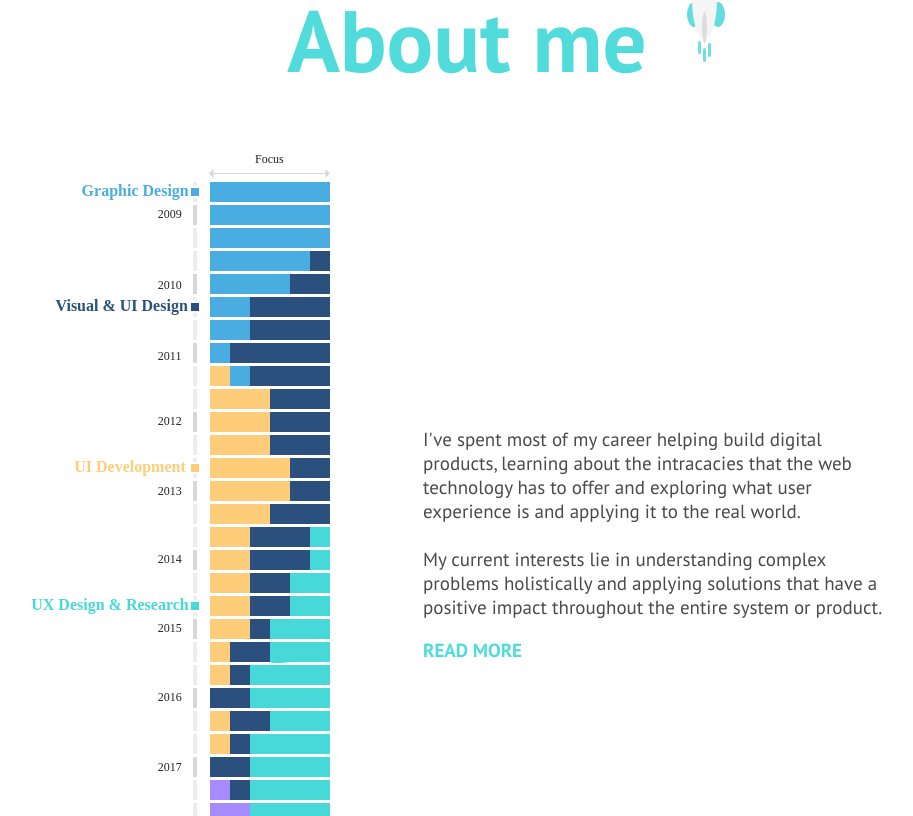
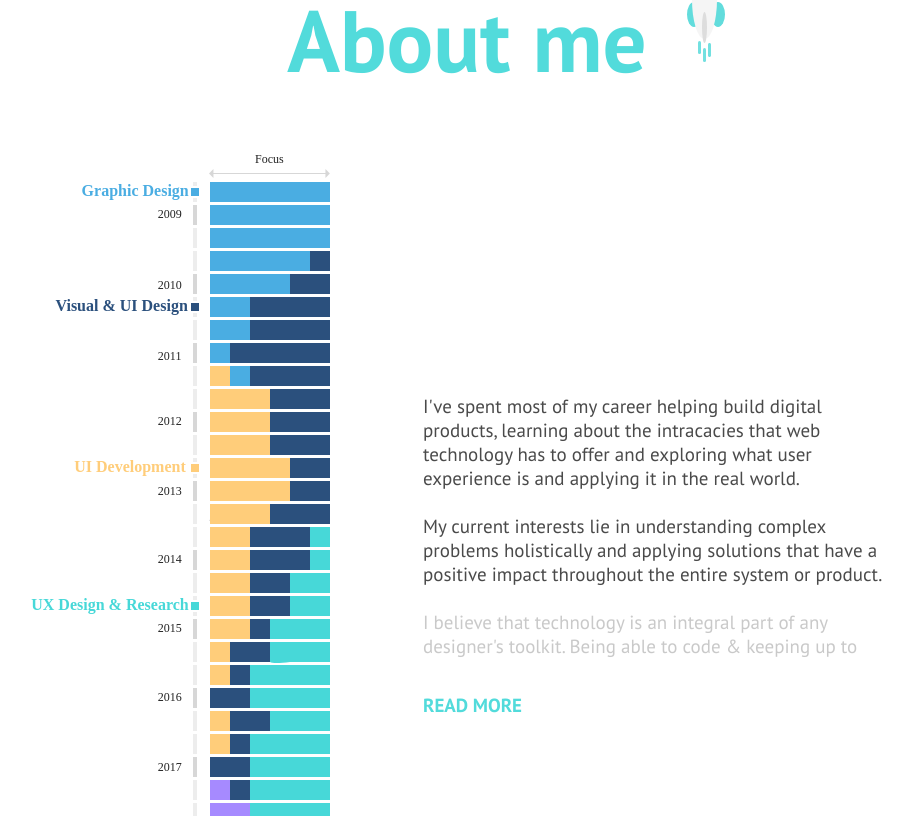
Before and after one commit to panev/panev.net-2019, a Vue app: page /#/ in a window 1280 px wide. Shown: the part 884-1700 px from the top of the page, without its empty margins (134-1047 px from the left). Built offline with nearby package versions, Linux system fonts and the light colour scheme.

Commit message:
about section expand and collapse improvmenets

```diff
--- a/src/components/About.vue
+++ b/src/components/About.vue
@@ -1,21 +1,35 @@
 <template>
 	<div id="about" ref="about" class="grid-container">
 		<h1 class="about-heading section-heading">About me</h1>
-		<img src="@/assets/aboutGraph.svg" alt="timeline graph">
-		<div class="initial-info info-block">
-			<p v-if="!personWantsToKnowMore">
-				I've spent most of my career helping build digital products, learning about the intracacies that the web technology has to offer and exploring what user experience is and applying it to the real world.
+		<img src="@/assets/aboutGraph.svg" alt="timeline graph" class="timeline-graph">
+		<div class="info-block" v-bind:class="{ more: personWantsToKnowMore }">
+			<p>
+				I've spent most of my career helping build digital products, learning about the intracacies that web technology has to offer and exploring what user experience is and applying it in the real world.
 				<br><br>
 				My current interests lie in understanding complex problems holistically and applying solutions that have a positive impact throughout the entire system or product.
-			</p>
-			<p v-if="personWantsToKnowMore">
-				I've spent the last 10 years doing[?] visual communication, learning about the intracacies that technology has to offer and exploring what user experience is and applying it to the real world.
 				<br><br>
-				[too harsh of a context-switch] I believe that technology is an integral part of any designer's toolkit. Being able to code & keeping up to date with front-end has vastly expanded my outlook towards the products that I design and build.
+				I believe that technology is an integral part of any designer's toolkit. Being able to code & keeping up to date with front-end has vastly expanded my outlook towards the products that I design and build.
+				<br><br>
+				I believe that technology is an integral part of any designer's toolkit. Being able to code & keeping up to date with front-end has vastly expanded my outlook towards the products that I design and build.
+				<br><br>
+				My current focus and interests lie in understanding complex problems holistically and applying solutions  is doing user experience design, where I strive to optimize complexity and prevent noise in digital products.
+				<br><br>
+				My current focus and interests lie in understanding complex problems holistically and applying solutions  is doing user experience design, where I strive to optimize complexity and prevent noise in digital products.
+				<br><br>
+				My current focus and interests lie in understanding complex problems holistically and applying solutions  is doing user experience design, where I strive to optimize complexity and prevent noise in digital products.
 				<br><br>
 				My current focus and interests lie in understanding complex problems holistically and applying solutions  is doing user experience design, where I strive to optimize complexity and prevent noise in digital products.
 			</p>
-			<a class="button-slim" @click="toggleMoreInfo()">{{ personWantsToKnowMore ? 'READ LESS' : 'READ MORE' }}</a>
+
+			<div class="buttons">
+				<a class="button-slim" @click="toggleMoreInfo()">{{ personWantsToKnowMore ? 'READ LESS' : 'READ MORE' }}</a>
+				<transition name="fade">
+					<a class="button-slim" v-if="personWantsToKnowMore" href="https://medium.com/@panev" target="_blank">
+						VISIT MY MEDIUM PROFILE <img src="@/assets/iconExternalPrime.svg" alt="external icon">
+					</a>
+				</transition>
+			</div>
+
 		</div>
 	</div>
 </template>
@@ -78,16 +92,94 @@ export default {
 	grid-column: 6 / 11;
 	text-align: left;
 	align-self: center;
+	align-items: center;
+	overflow-y: hidden;
+	position: relative;
+	height: 760px;
+
+	&::before {
+		content: '';
+		display: block;
+		height: 80px;
+		background-image: linear-gradient(-180deg, #FFFFFF 10%, rgba(255,255,255,0.06) 100%);
+		position: absolute;
+		top: 0px;
+		width: 100%;
+		z-index: 1000;
+		opacity: 1;
+	}
+
+	&::after {
+		content: '';
+		display: block;
+		height: 255px;
+		background: #fff;
+		position: absolute;
+		bottom: 0px;
+		width: 100%;
+		z-index: 1000;
+		opacity: 1;
+		transition: 0.5s;
+	}
+
+	& p {
+		overflow-y: hidden;
+		height: 770px;
+		transition: 0.5s;
+		position: relative;
+		top: 50%;
+		transform: translateY(-160px);
+	}
+
+	.buttons {
+		grid-column: 6 / 11;
+		padding: 20px 0px;
+		background-color: #fff;
+		box-shadow: 0px -60px 0px rgba(255,255,255,0.7);
+		transition: 0.5s;
+		transform: translateY(-290px);
+		z-index: 1050;
+		position: relative;
+	}
+
+	&.more::after {
+		transform: translateY(200px);
+	}
+
+	&.more p {
+		height: 770px;
+		transform: translateY(-550px);
+	}
+
+	&.more .buttons {
+		transform: translateY(-160px);
+		box-shadow: 0px -60px 0px rgba(255,255,255,0);
+	}
+
 }
 
 .button-slim {
 	grid-column: 6 / 8;
 	text-align: left;
 	align-self: top;
+	margin-right: 20px;
+	min-width: 100px;
 
+	& img {
+		position: relative;
+		top: 2px;
+		left: 5px;
+	}
 }
 
-img {
+.fade-enter-active, .fade-leave-active {
+  transition: opacity .5s;
+}
+.fade-enter, .fade-leave-to {
+  opacity: 0;
+}
+
+.timeline-graph {
 	grid-column: 2 / 5;
 	height: 760px;
 }
--- a/src/scss/core.scss
+++ b/src/scss/core.scss
@@ -99,9 +99,35 @@ p {
 	text-decoration: none;
 	text-transform: uppercase;
 	font-weight: bold;
+	text-shadow: 0 7px 15px rgba(0, 0, 0, 0);
+	display: inline-block;
+	transition: 0.2s;
+	overflow: visible;
+
+	&::after {
+		width: 80%;
+		content: '';
+		display: block;
+		height: 3px;
+		border-radius: 50%;
+		opacity: 0;
+		background: rgba(0,0,0,0.15);
+		filter: blur(4px);
+		transition: 0.2s;
+		position: relative;
+		transform: translateY(0px) translateX(-50%);
+		left: 50%;
+	}
+
 
 	&:hover {
 		cursor: pointer;
 		color: $wl-prime-lite;
+		transform: translateY(-3px);
+		/*text-shadow: 0 7px 15px rgba(0, 0, 0, 0.20);*/
+		&::after {
+			transform: translateY(2px) translateX(-50%);
+			opacity: 1;
+		}
 	}
 }
```
Also changed, not shown: src/assets/iconExternalPrime.svg (added).
